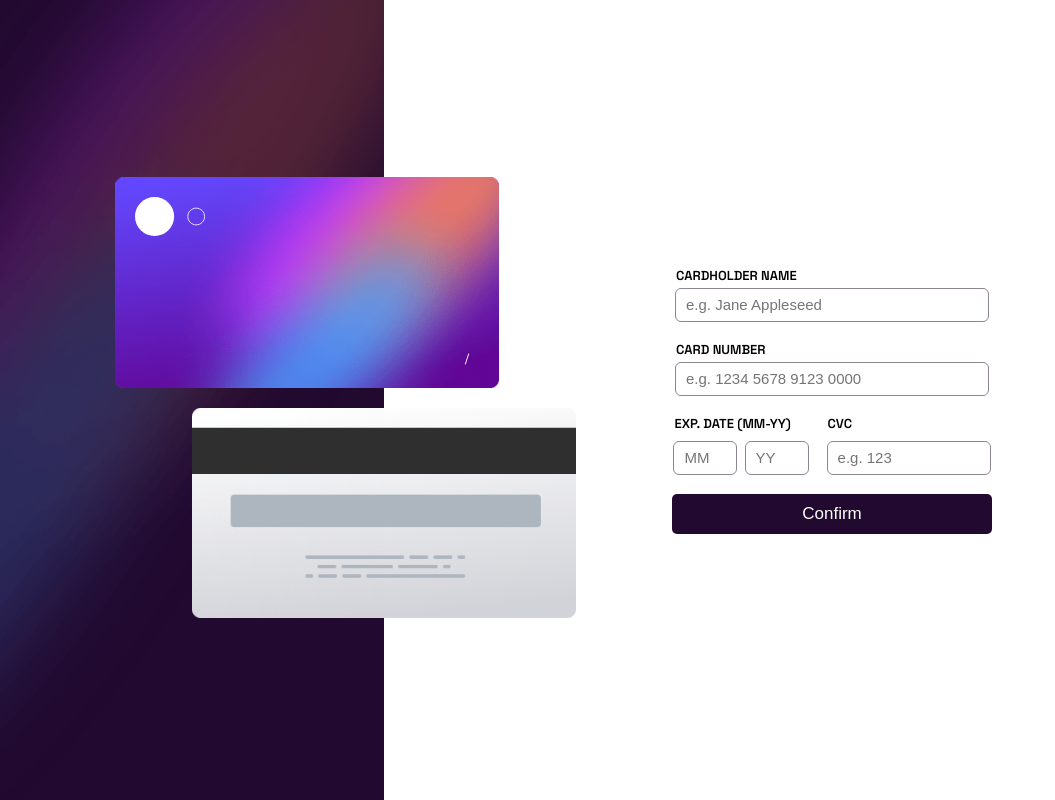
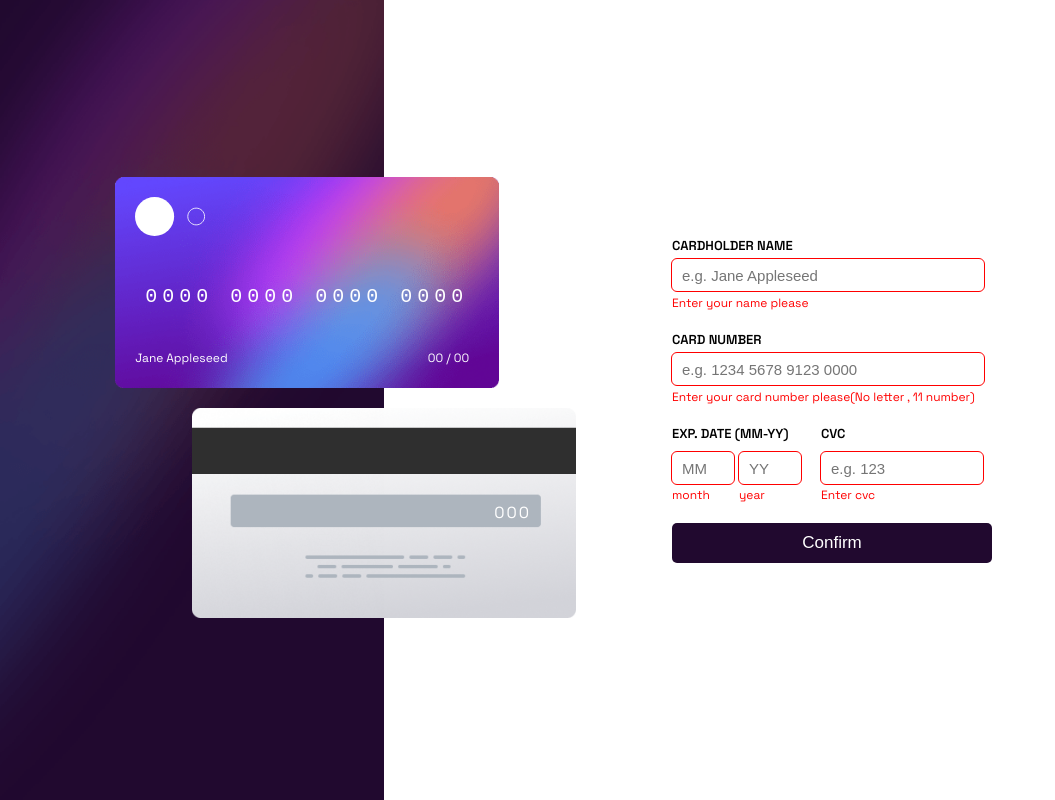
Before and after one commit to MostafaYahya773/Interactive-Card, a plain HTML site: page app/index.html in a window 1280 px wide. Both pictures are taken after a click on the button "Confirm". Shown: the whole page, without its empty margins (0-1055 px from the left). Drawn offline with Linux system fonts and the light colour scheme.

Commit message:
finished a validation , not all

```diff
--- a/app/index.html
+++ b/app/index.html
@@ -18,10 +18,10 @@
       <div class="main__card__section">
         <div class="main__card__section--front">
           <img class="personal-icon" src="./images/card-logo.svg" alt="img" />
-          <p class="card-number">0000 0000 0000 0000</p>
+          <pre class="card-number">0000 0000 0000 0000</pre>
           <p class="card-name">Jane Appleseed</p>
           <p class="card-date">
-            <span id="Month">00</span> / <span id="Year">00</span>
+            <span id="month">00</span> / <span id="year">00</span>
           </p>
           <img src="./images/bg-card-front.png" alt="img" />
         </div>
@@ -31,7 +31,8 @@
         </div>
       </div>
       <div class="main__details__section">
-        <div class="main__details__section--name-num">
+        <div class="main__details__section--confirm confirm">
+          <div class="main__details__section--confirm--name-num">
             <label for="name">CARDHOLDER NAME</label>
             <input
               type="text"
@@ -39,31 +40,67 @@
               id="name"
               placeholder="e.g. Jane Appleseed"
             />
+            <p class="wrong-msg">Enter your name please</p>
           </div>
-        <div class="main__details__section--name-num">
+          <div class="main__details__section--confirm--name-num">
             <label for="Number">CARD NUMBER</label>
             <input
-            type="number"
+              type="text"
               required
-            id="Number"
+              id="number"
               placeholder="e.g. 1234 5678 9123 0000"
               pattern="[0-9]{4} [0-9]{4} [0-9]{4} [0-9]{4}"
               max="9"
-            maxlength="16"
+              maxlength="19"
             />
+            <p class="wrong-msg">
+              Enter your card number please(No letter , 11 number)
+            </p>
           </div>
-        <div class="main__details__section--date">
-          <div class="main__details__section--date--my">
+          <div class="main__details__section--confirm--date">
+            <div class="main__details__section--confirm--date--my">
               <label for="my">EXP. DATE (MM-YY)</label>
-            <input type="number" name="MM" id="MM" placeholder="MM" required />
-            <input type="number" name="YY" id="YY" placeholder="YY" required />
+              <div class="my--input">
+                <div class="input-month">
+                  <input
+                    type="number"
+                    name="MM"
+                    id="mm"
+                    placeholder="MM"
+                    required
+                    maxlength="2"
+                    max="30"
+                  />
+                  <p class="wrong-msg">month</p>
                 </div>
-          <div class="main__details__section--date--cvc">
+                <div class="input-year">
+                  <input
+                    type="number"
+                    name="YY"
+                    id="yy"
+                    placeholder="YY"
+                    required
+                    maxlength="2"
+                    max="12"
+                  />
+                  <p class="wrong-msg">year</p>
+                </div>
+              </div>
+            </div>
+            <div class="main__details__section--confirm--date--cvc">
               <label for="cvc">CVC</label>
               <input type="number" name="cvc" id="cvc" placeholder="e.g. 123" />
+              <p class="wrong-msg">Enter cvc</p>
             </div>
           </div>
-        <button type="submit">Confirm</button>
+          <button class="confirm btn" type="submit">Confirm</button>
+        </div>
+        <div class="main__details__section--complete complete">
+          <img src="./images/icon-complete.svg" alt="img" />
+          <p class="think">Thank You!</p>
+          <p class="card-add">We've add your card details</p>
+          <button class="continue">continue</button>
+        </div>
       </div>
     </div>
     <script src="./script/script.js"></script>
--- a/app/script/script.js
+++ b/app/script/script.js
@@ -1,37 +1,81 @@
 const cardNameInput = document.querySelector('#name');
-const cardNumberInput = document.querySelector('#Number');
-const cardYearInput = document.querySelector('#YY');
-const cardMonthInput = document.querySelector('#MM');
+const cardNumberInput = document.querySelector('#number');
+const cardYearInput = document.querySelector('#yy');
+const cardMonthInput = document.querySelector('#mm');
 const cardCvcInput = document.querySelector('#cvc');
 const submitBtn = document.querySelector('button');
+
 const cardNumber = document.querySelector('.card-number');
 const cardName = document.querySelector('.card-name');
-const cardMonth = document.querySelector('#Month');
-const cardYear = document.querySelector('#Year');
+const cardMonth = document.querySelector('#month');
+const cardYear = document.querySelector('#year');
 const cardCvc = document.querySelector('.card-cvc');
+const btn = document.querySelectorAll('.btn');
+const wrongMsg = document.querySelectorAll('.wrong-msg');
+const input = document.querySelectorAll('input');
 
-submitBtn.addEventListener('click', () => {
-  const CardInfo = {
-    name: cardNameInput.value,
-    number: cardNumberInput.value,
-    month: cardMonthInput.value,
-    year: cardYearInput.value,
-    cvc: cardCvcInput.value,
-  };
-  function changeCardInfo() {
-    cardName.innerHTML = CardInfo.name;
-    cardNumber.innerHTML = CardInfo.number;
-    cardMonth.innerHTML = CardInfo.month;
-    cardYear.innerHTML = CardInfo.year;
-    cardCvc.innerHTML = CardInfo.cvc;
+const confirm = document.querySelector('.confirm');
+const complete = document.querySelector('.complete');
+const continuee = document.querySelector('.continue');
+
+submitBtn.addEventListener('click', (e) => {
+  if (
+    cardNameInput.value.trim() === '' ||
+    cardNumberInput.value.trim() === '' ||
+    cardMonthInput.value.trim() === '' ||
+    cardYearInput.value.trim() === '' ||
+    cardCvcInput.value.trim() === ''
+  ) {
+    InputValueValidation();
+    e.preventDefault();
+  } else {
+    InputValueValidation();
+    updateCardValue();
+    showMessage();
   }
-  changeCardInfo();
-  function resetCardInfo() {
-    CardInfo.name = '';
-    CardInfo.number = '';
-    CardInfo.month = '';
-    CardInfo.year = '';
-    CardInfo.cvc = '';
-  }
-  resetCardInfo();
 });
+
+continuee.addEventListener('click', () => {
+  resetAll();
+});
+function updateCardValue() {
+  cardName.textContent = cardNameInput.value;
+  cardNumber.textContent = cardNumberInput.value;
+  cardMonth.textContent = cardMonthInput.value;
+  cardYear.textContent = cardYearInput.value;
+  cardCvc.textContent = cardCvcInput.value;
+}
+
+function InputValueValidation() {
+  input.forEach((ele, index) => {
+    if (ele.value.trim() === '') {
+      ele.classList.add('red');
+      wrongMsg[index].classList.add('d-flex');
+    } else {
+      ele.classList.remove('red');
+      wrongMsg[index].classList.remove('d-flex');
+      wrongMsg[index].classList.add('d-none');
+    }
+  });
+}
+
+function showMessage() {
+  complete.classList.add('d-flex');
+  confirm.classList.add('d-none');
+}
+
+function resetAll() {
+  cardName.textContent = 'Jane Appleseed';
+  cardNumber.textContent = '0000 0000 0000 0000';
+  cardMonth.textContent = '00';
+  cardYear.textContent = '00';
+  cardCvc.textContent = '000';
+  cardNameInput.value = '';
+  cardNumberInput.value = '';
+  cardMonthInput.value = '';
+  cardYearInput.value = '';
+  cardCvcInput.value = '';
+  complete.classList.remove('d-flex');
+  complete.classList.add('d-none');
+  confirm.classList.remove('d-none');
+}
--- a/app/scss/_style.scss
+++ b/app/scss/_style.scss
@@ -181,13 +181,18 @@ body {
       }
     }
   }
+
   &__details__section {
     display: flex;
     justify-content: center;
     align-items: center;
+    width: 100%;
+    position: relative;
+    &--confirm {
+      gap: 20px 10px;
+      display: flex;
       flex-direction: column;
-    gap: 20px 10px;
-    width: 100%;
+      // position: relative;
       input {
         padding-left: 10px;
         border: none;
@@ -206,11 +211,21 @@ body {
         font-size: 13px;
         font-weight: 600;
       }
+      .wrong-msg {
+        padding: 0;
+        margin: 0;
+        color: red;
+        font-size: 12px;
+        bottom: 0;
+        width: fit-content;
+        display: none;
+      }
       &--name-num {
         display: flex;
         flex-direction: column;
         input {
           width: 300px;
+          margin-bottom: 4px;
         }
       }
 
@@ -221,10 +236,14 @@ body {
           label {
             display: block;
           }
+          .my--input {
+            display: flex;
             input {
               margin-right: 5px;
               width: 50px;
               margin-top: 5px;
+              margin-bottom: 3px;
+            }
           }
         }
         &--cvc {
@@ -233,12 +252,45 @@ body {
           }
           input {
             width: 150px;
-
+            margin-bottom: 3px;
             margin-top: 5px;
           }
         }
       }
-    button {
+      .confirm {
+        width: 320px;
+        height: 40px;
+        border: none;
+        outline: none;
+        background-color: $btn-color;
+        color: $background-color;
+        border-radius: 5px;
+        font-size: 17px;
+        cursor: pointer;
+      }
+    }
+    &--complete {
+      display: none;
+      position: absolute;
+      justify-content: center;
+      align-items: center;
+      flex-direction: column;
+      gap: 30px 0px;
+      p {
+        padding: 0;
+        margin: 0;
+      }
+      .think {
+        text-transform: uppercase;
+        font-size: 18px;
+        margin-bottom: 10px;
+        letter-spacing: 2px;
+        font-weight: 600;
+      }
+      .card-add {
+        color: gray;
+      }
+      .continue {
         width: 320px;
         height: 40px;
         border: none;
@@ -251,6 +303,16 @@ body {
       }
     }
   }
+  .red {
+    outline: 1px solid red;
+  }
+  .d-none {
+    display: none;
+  }
+  .d-flex {
+    display: flex;
+  }
+}
 // input number arrow removal
 ::-webkit-inner-spin-button,
 ::-webkit-outer-spin-button {
```
Also changed, not shown: app/dist/main.css, 1 other file. Lines whose indentation alone changed are shown as unchanged.
